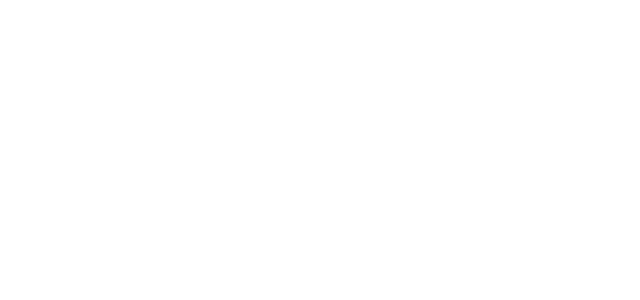
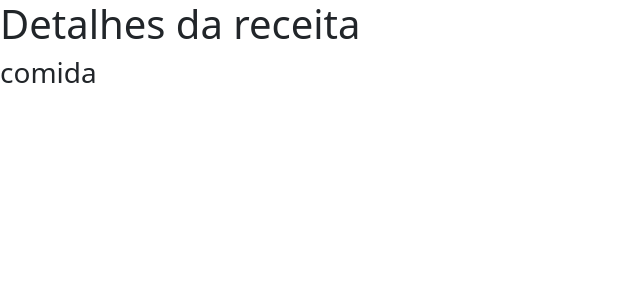
Before and after one commit to yurisalgado21/project-recipes-app-ts, a React (Vite) app: page /meals/1 in a window 1280 px wide. Before the commit this address had no page. Shown: the top 300 px of the page, without its empty margins (0-640 px from the left). Built offline with nearby package versions, Linux system fonts and the light colour scheme.

Commit message:
criado o componente e a rota de detalhes da receita

```diff
--- a/src/App.tsx
+++ b/src/App.tsx
@@ -9,6 +9,7 @@
 import DoneRecipes from './components/DoneRecipes';
 import FavoriteRecipes from './components/FavoriteRecipes';
 import Layout from './components/Layout';
+import RecipeDetails from './components/RecipeDetails';
 
 function App() {
   return (
@@ -19,6 +20,8 @@
         <Route path="/drinks" element={ <Drinks /> } />
         <Route path="/profile" element={ <Profile /> } />
       </Route>
+      <Route path="/meals/:mealid" element={ <RecipeDetails /> } />
+      <Route path="/drinks/:drinkid" element={ <RecipeDetails /> } />
       <Route path="/done-recipes" element={ <DoneRecipes /> } />
       <Route path="/favorite-recipes" element={ <FavoriteRecipes /> } />
     </Routes>
--- /dev/null
+++ b/src/components/RecipeDetails.tsx
@@ -0,0 +1,12 @@
+import { useLocation } from 'react-router-dom';
+
+export default function RecipeDetails() {
+  const { pathname } = useLocation();
+  console.log(pathname);
+  return (
+    <>
+      <h1>Detalhes da receita</h1>
+      <h3>{pathname.includes('meals') ? 'comida' : 'bebida'}</h3>
+    </>
+  );
+}
```
